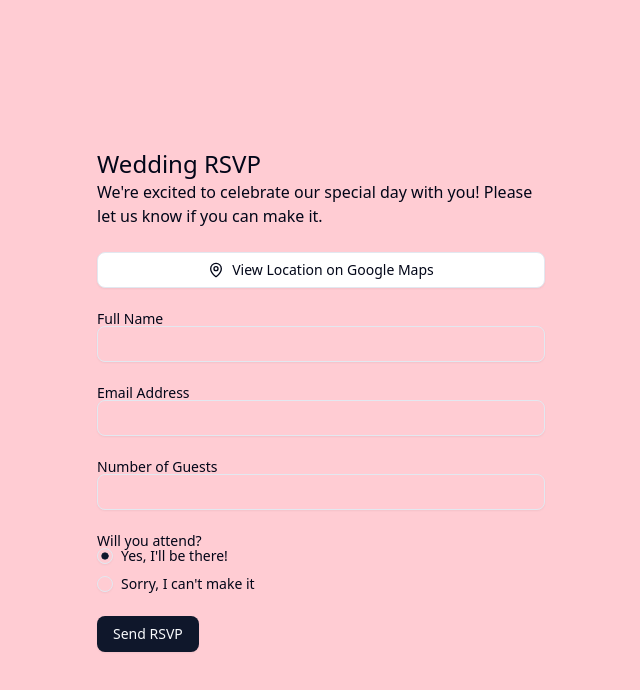
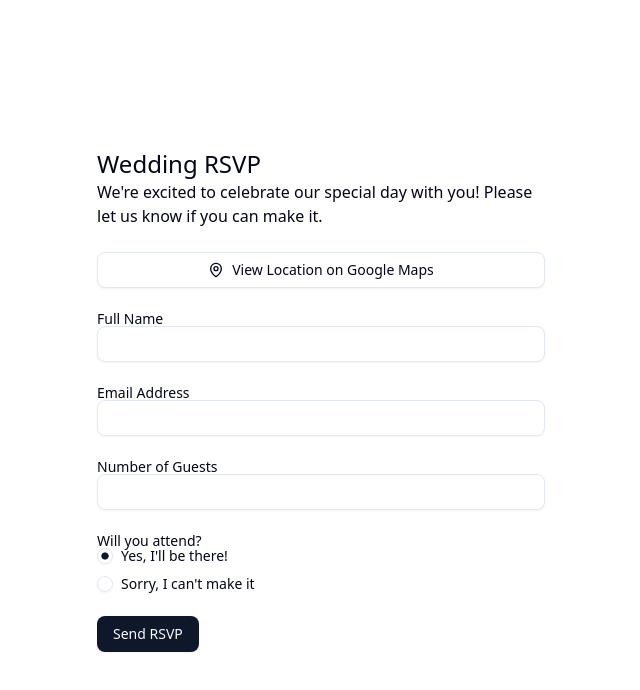
Before and after one commit to joshua-sigston/rsvp-app, a Next.js app: page / in a window 1280 px wide. Shown: the top 690 px of the page, without its empty margins (319-959 px from the left). Built offline with nearby package versions, Linux system fonts and the light colour scheme.

Commit message:
login form init, index file for components

```diff
--- a/src/app/page.tsx
+++ b/src/app/page.tsx
@@ -3,7 +3,7 @@ import RSVPForm from "./_components/RSVPForm";
 
 export default function Home() {
   return (
-    <main className="flex h-screen items-center justify-center bg-rose-200">
+    <main className="flex h-screen items-center justify-center">
       <RSVPForm />
     </main>
   );
```
